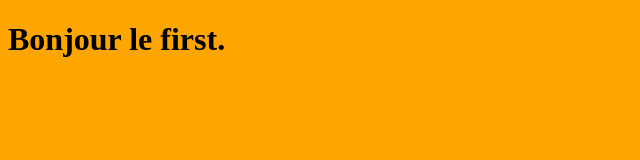
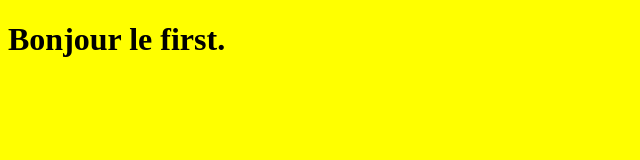
Before and after one commit to jojo1024/depot1, a plain HTML site: page index.html in a window 1280 px wide. Shown: the whole page, without its empty margins (0-640 px from the left). Drawn offline with Linux system fonts and the light colour scheme.

Commit message:
change color

```diff
--- a/index.html
+++ b/index.html
@@ -1,7 +1,7 @@
 <!DOCTYPE html>
 <html>
     <head></head>
-    <body style="background:orange;">
+    <body style="background:yellow;">
         <h1>Bonjour le first.</h1>
     </body>
 </html>
```
